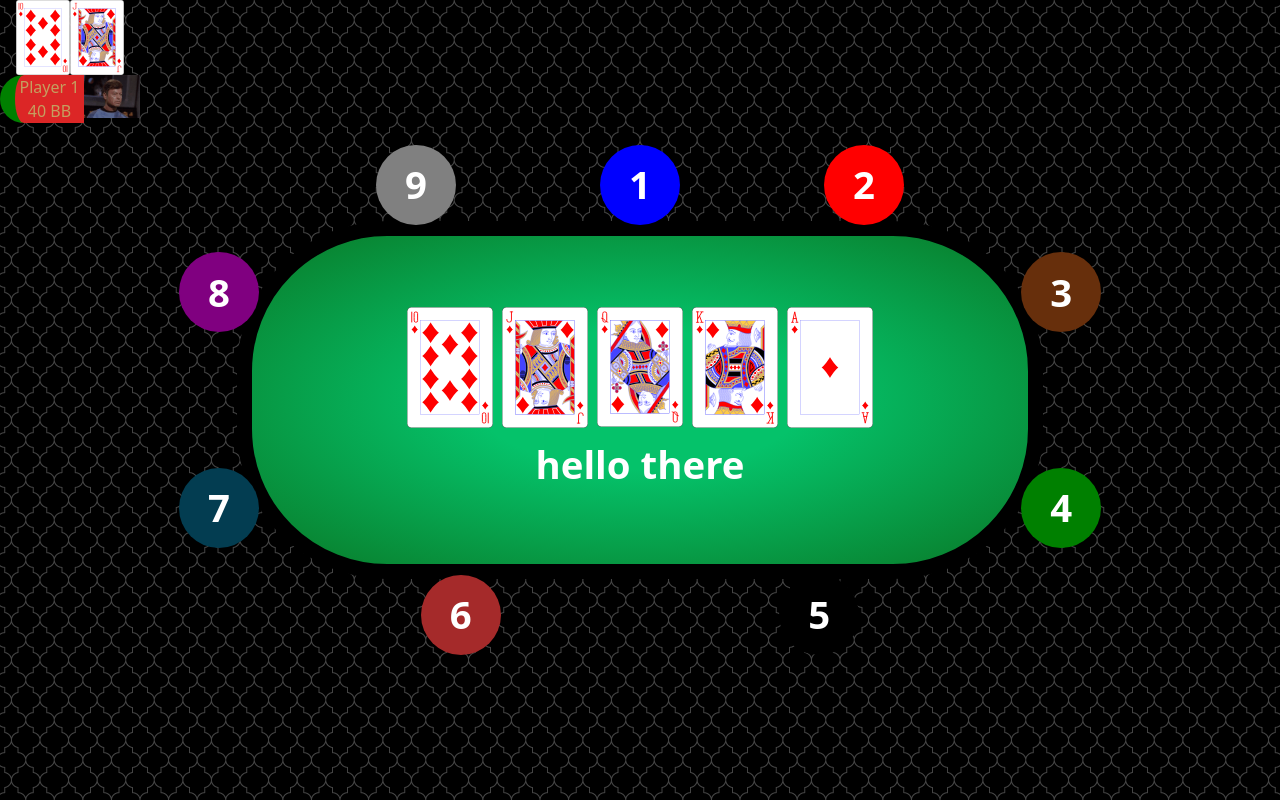
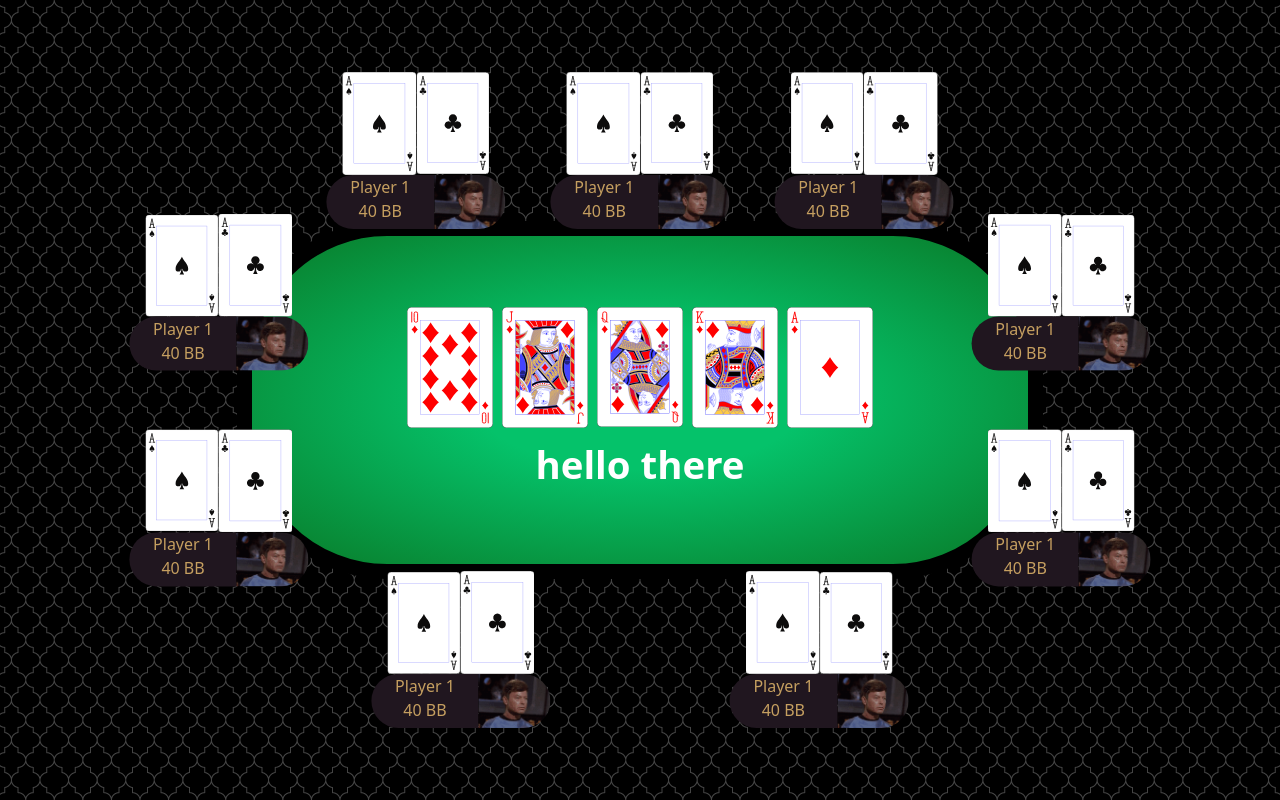
Before and after one commit to tkvangorder/angular-poker-client, an Angular app: page / in a window 1280 px wide. Built offline with nearby package versions, Linux system fonts and the light colour scheme.

Commit message:
render players around the table

```diff
--- a/src/app/game-page/cash-table/cash-table.component.css
+++ b/src/app/game-page/cash-table/cash-table.component.css
@@ -34,6 +34,7 @@
 
 .players .player {
   position: absolute;
+  width: 20%;
 }
 
 .players .player.player-1 {
--- a/src/app/game-page/cash-table/cash-table.component.html
+++ b/src/app/game-page/cash-table/cash-table.component.html
@@ -1,43 +1,32 @@
 <div id="main">
     <div class="players">
         <div class="player player-1 playing" id="player1">
-            <div class="avatar timer" style="background: blue;">
-                1
-            </div>
-
+            <app-player></app-player>
         </div>
 
         <div class="player player-2 playing" id="player2">
-            <div class="avatar" style="background: red;">2</div>
-
+            <app-player></app-player>
         </div>
         <div class="player player-3 playing" id="player3">
-            <div class="avatar" style="background: rgb(103, 47, 12);">3</div>
-
+            <app-player></app-player>
         </div>
         <div class="player player-4 playing" id="player4">
-            <div class="avatar" style="background: green;">4</div>
-
+            <app-player></app-player>
         </div>
         <div class="player player-5 playing" id="player5">
-            <div class="avatar" style="background: black;">5</div>
-
+            <app-player></app-player>
         </div>
         <div class="player player-6 playing" id="player6">
-            <div class="avatar" style="background: brown;">6</div>
-
+            <app-player></app-player>
         </div>
         <div class="player player-7 playing" id="player7">
-            <div class="avatar" style="background: rgb(3, 61, 81);">7</div>
-
+            <app-player></app-player>
         </div>
         <div class="player player-8 playing" id="player8">
-            <div class="avatar" style="background: purple;">8</div>
-
+            <app-player></app-player>
         </div>
         <div class="player player-9 playing" id="player8">
-            <div class="avatar" style="background: grey;">9</div>
-
+            <app-player></app-player>
         </div>
 
     </div>
--- a/src/app/game-page/cash-table/cash-table.component.ts
+++ b/src/app/game-page/cash-table/cash-table.component.ts
@@ -1,11 +1,12 @@
 import { Component } from '@angular/core';
 import { CardComponent } from '../../poker/card/card.component';
+import { PlayerComponent } from '../player/player.component';
 
 @Component({
   selector: 'app-cash-table',
   standalone: true,
   templateUrl: './cash-table.component.html',
   styleUrl: './cash-table.component.css',
-  imports: [CardComponent],
+  imports: [CardComponent, PlayerComponent],
 })
 export class CashTableComponent {}
--- a/src/app/game-page/game-page.component.html
+++ b/src/app/game-page/game-page.component.html
@@ -1,4 +1,3 @@
 <div class="game-background w-full h-full">
-  <app-player></app-player>
   <app-cash-table />
 </div>
--- a/src/app/game-page/player/player.component.css
+++ b/src/app/game-page/player/player.component.css
@@ -1,9 +1,14 @@
 .player {
-  width: 140px;
+  width: 100%;
+  height: 100%;
 }
 
 .player-details {
-  border-left: 15px solid green;
   border-top-left-radius: 150px;
   border-bottom-left-radius: 150px;
 }
+
+.player-image {
+  border-top-right-radius: 150px;
+  border-bottom-right-radius: 150px;
+}
--- a/src/app/game-page/player/player.component.html
+++ b/src/app/game-page/player/player.component.html
@@ -1,13 +1,11 @@
 <div class="player player-left grid grid-cols-[60%_40%]">
   <div class="col-span-2 grid grid-cols-2 w-full pr-4 pl-4">
-    <app-card cardSuit="DIAMONDS" cardValue="10" [isHidden]="false"></app-card>
-    <app-card cardSuit="DIAMONDS" cardValue="JACK" [isHidden]="false"></app-card>
+    <app-card cardSuit="SPADES" cardValue="ACE" [isHidden]="false"></app-card>
+    <app-card cardSuit="CLUBS" cardValue="ACE" [isHidden]="false"></app-card>
   </div>
-  <div class="player-details bg-red-600">
+  <div class="player-details bg-base-100 border-primary">
     <div class="flex justify-center">Player 1</div>
     <div class="flex justify-center">40 BB</div>
   </div>
-  <div class="player-avatar rounded-full">
-    <img src="../../assets/nod2.gif">
-  </div>
+  <img class="player-image" src="../../assets/nod2.gif">
 </div>
```
